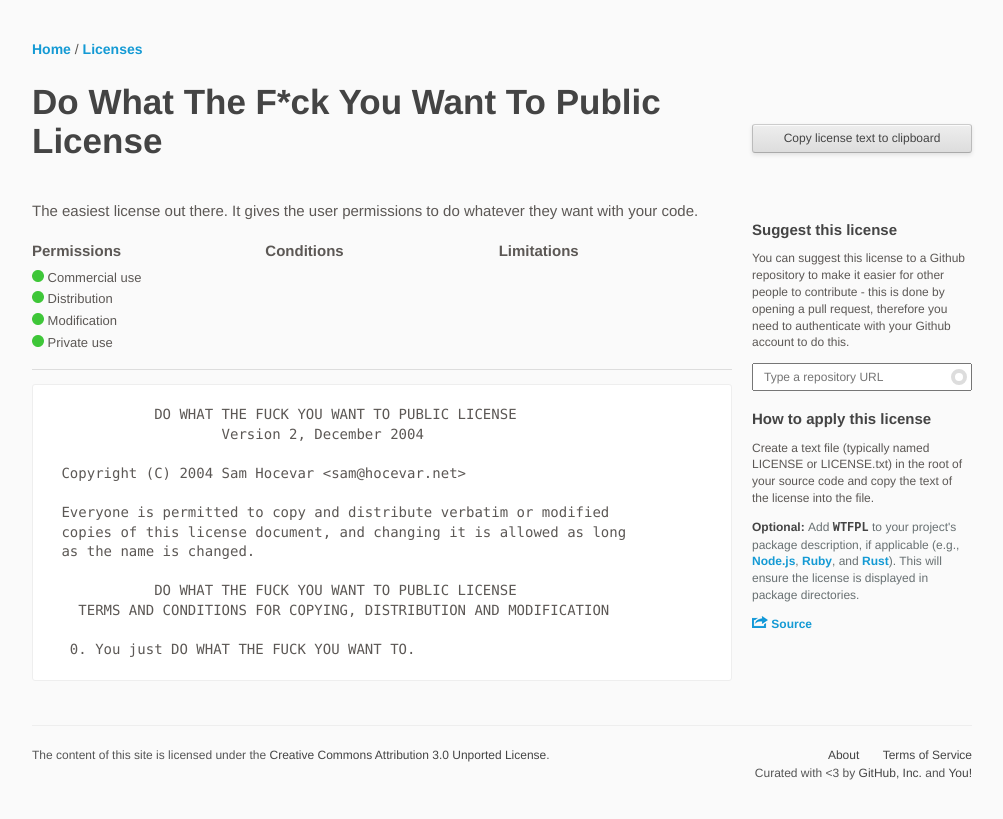
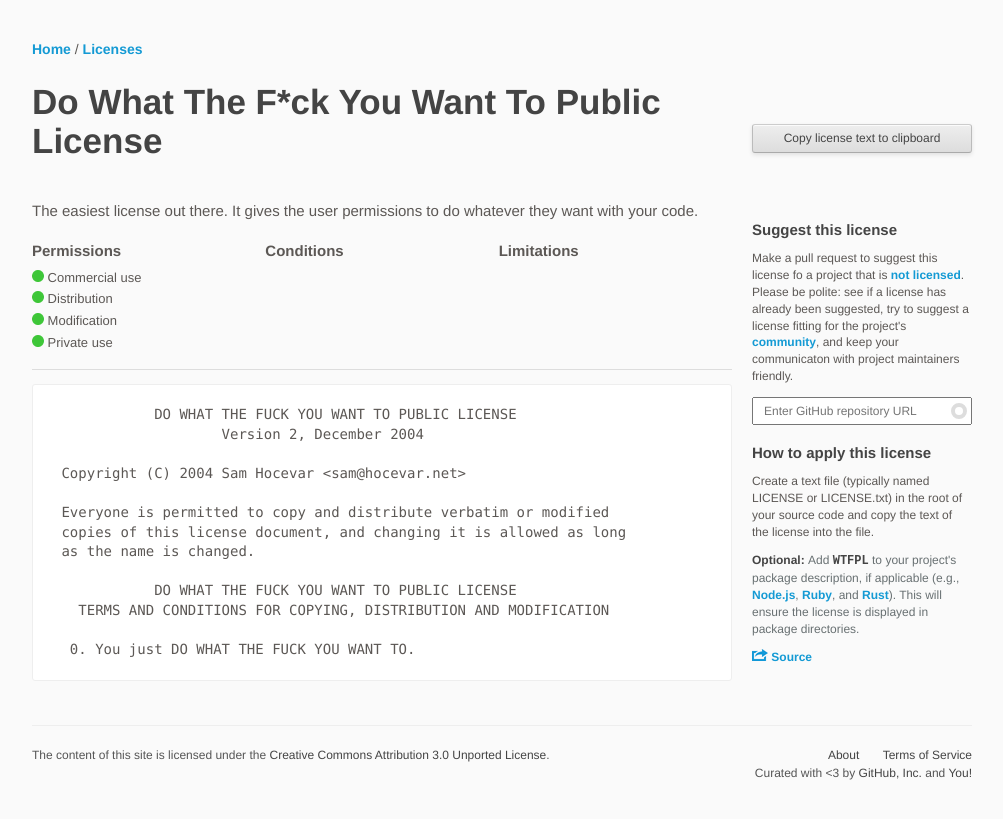
Before and after one commit to github/choosealicense.com, a Jekyll site: the page built from _licenses/wtfpl.txt, in a window 1280 px wide. Shown: the top 819 px of the page, without its empty margins (138-1141 px from the left). Built offline with Jekyll 4.4.1, drawn with Linux system fonts in a browser that asks for light colours; some web fonts are replaced.

Commit message:
minor suggest-license edits

```diff
--- a/_includes/footer.html
+++ b/_includes/footer.html
@@ -21,6 +21,7 @@
     <script src="/assets/vendor/clipboard/dist/clipboard.min.js"></script>
     <script>
       window.annotations = {{ site.data.rules | jsonify }};
+      {% if page.collection == "licenses" %}
       window.licenses = [
         {% for license in site.licenses %}
           {
@@ -29,6 +30,7 @@
           }{% unless forloop.last %},{% endunless %}
         {% endfor %}
       ];
+      {% endif %}
     </script>
     <script src="/assets/js/app.js"></script>
     {% endif %}
--- a/_includes/sidebar.html
+++ b/_includes/sidebar.html
@@ -1,13 +1,11 @@
 <div class="sidebar">
 
   <a href="#" data-clipboard-target="#license-text" data-proofer-ignore="true" class="js-clipboard-button button">Copy license text to clipboard</a>
-  <h3>Suggest this license</h3>
+  <h3 id="suggest-this-license">Suggest this license</h3>
   <div class="repository-suggestion">
-    <p>You can suggest this license to a Github repository to make it easier for other people to
-    contribute - this is done by opening a pull request, therefore you need to authenticate with
-    your Github account to do this.</p>
+    <p>Make a pull request to suggest this license fo a project that is <a href="/no-permission/">not licensed</a>. Please be polite: see if a license has already been suggested, try to suggest a license fitting for the project's <a href="/community/">community</a>, and keep your communicaton with project maintainers friendly.</p>
     <div class="input-wrapper">
-      <input type="text" data-license-id="{{ page.spdx-id }}" placeholder="Type a repository URL" id="repository-url" title="status" />
+      <input type="text" data-license-id="{{ page.spdx-id }}" placeholder="Enter GitHub repository URL" id="repository-url" title="status" />
       <div class="status-indicator"></div>
     </div>
   </div>
--- a/assets/js/app.coffee
+++ b/assets/js/app.coffee
@@ -120,7 +120,7 @@ class LicenseSuggestion
           if repositoryInfo.license # The repository already has a license
             license = repositoryInfo.license
             @setStatus "Error", @repositoryLicense repositoryFullName, license
-          else # The repository is unlicensed
+          else # The repository is not licensed
             licenseUrl = encodeURIComponent "https://github.com/#{repositoryFullName}/community/license/new?template=#{@licenseId}"
             # Provide the chance to the user log-in, since the URL to suggest a license is restricted
             window.location.href = "https://github.com/login?return_to=#{licenseUrl}"
```
Also changed, not shown: no-permission.md (+1 -1 lines).
